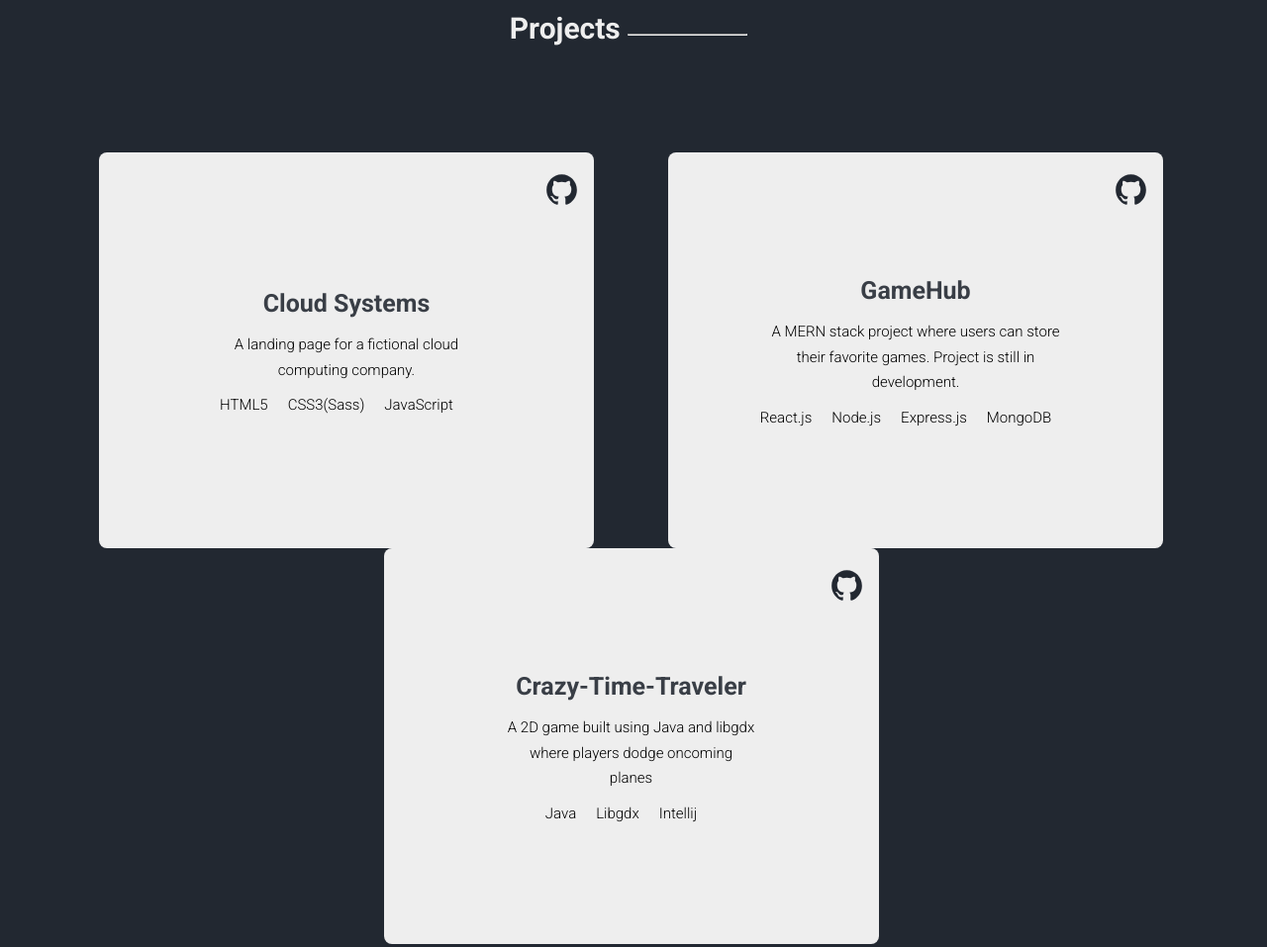
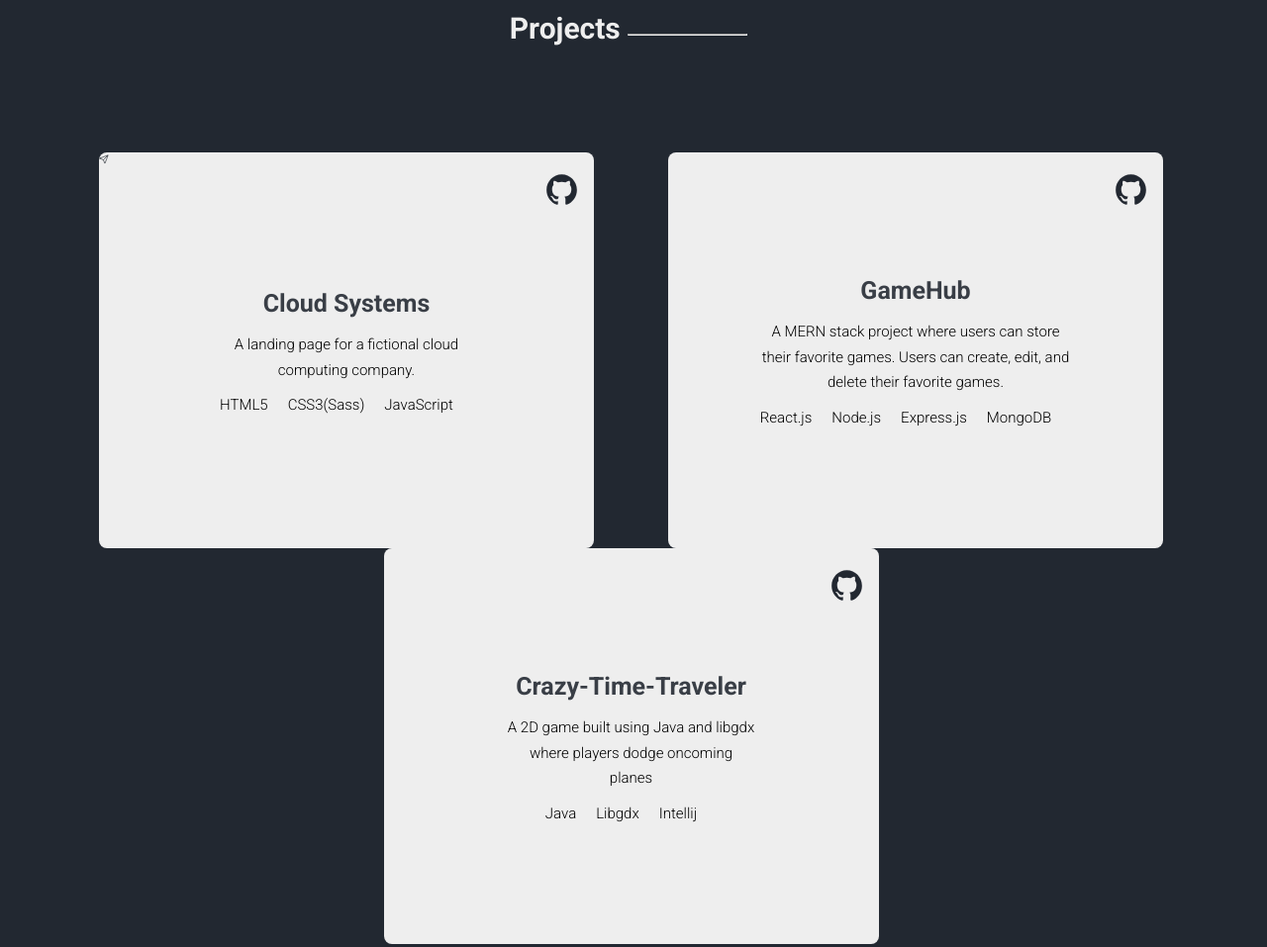
Before and after one commit to AlanGarc1a/PortfolioWebsite, a website: page index.html in a window 1280 px wide. Shown: the part 2263-3220 px from the top of the page at 99% size. Drawn offline with nearby package versions, Linux system fonts and the light colour scheme.

Commit message:
added a link to the project demonstration

```diff
--- a/index.html
+++ b/index.html
@@ -123,6 +123,9 @@
                     <div class="projects-container">
                         <div class="projects-item">
                             <div class="card">
+                                <a class="card-link" target="_blank" href="https://alangarc1a.github.io/CloudSystems/">
+                                    <ion-icon class="card-website" name="paper-plane-outline"></ion-icon>
+                                </a>
                                 <a class="card-link" target="_blank" href="https://github.com/AlanGarc1a/CloudSystems">
                                     <ion-icon class="card-icon" name="logo-github"></ion-icon>
                                 </a>
@@ -144,7 +147,7 @@
                                 </a>
                                 <div class="card-content">
                                     <h3 class="card-title">GameHub</h3>
-                                    <p class="card-about">A MERN stack project where users can store their favorite games. Project is still in development.</p>
+                                    <p class="card-about">A MERN stack project where users can store their favorite games. Users can create, edit, and delete their favorite games.</p>
                                     <ul class="card-list">
                                         <li class="card-item">React.js</li>
                                         <li class="card-item">Node.js</li>
```
